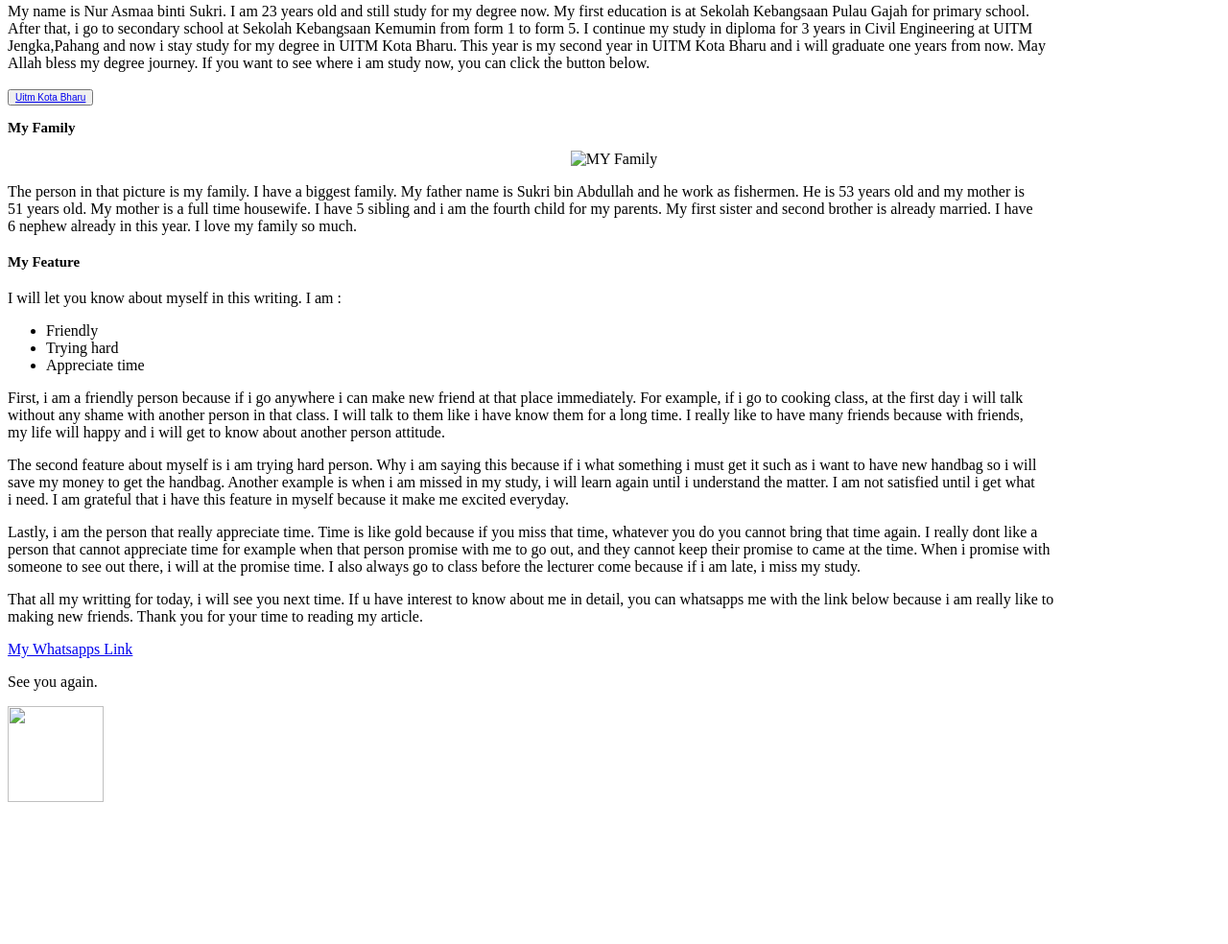
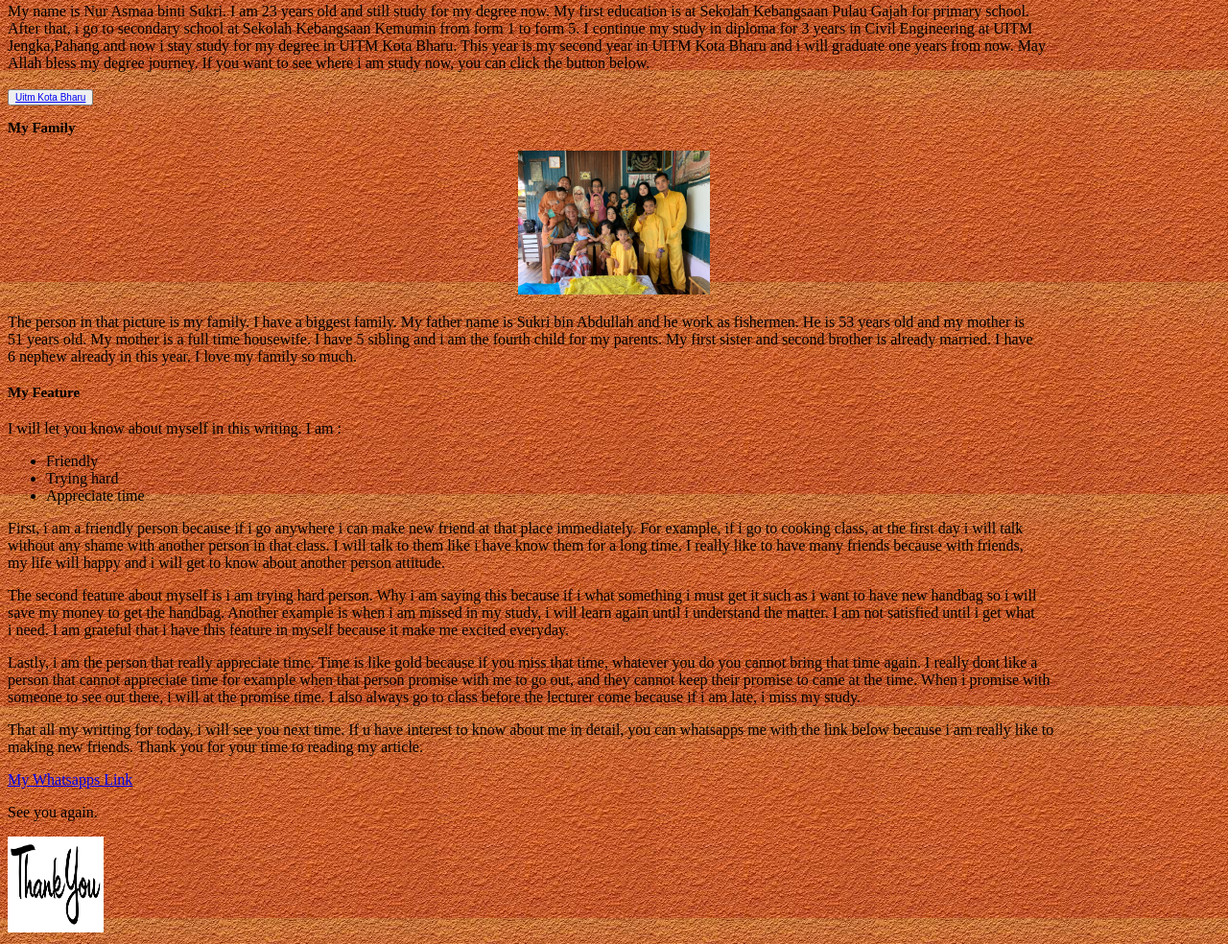
Before and after one commit to Nurasmaa/biography2, a plain HTML site: page index.html in a window 1280 px wide. Shown: the part 369-1353 px from the top of the page at 96% size. Before the commit the page ends 1217 px from the top, so only its background shows below. Drawn offline with Linux system fonts and the light colour scheme.

Commit message:
Update index.html

```diff
--- a/index.html
+++ b/index.html
@@ -3,7 +3,7 @@
 <head>
 	<title>My Personal Biography</title>
 </head>
-<body background="biography/2.jpg">
+<body background="2.jpg">
 <h1 style="color:purple">My Personal Biography</h1>
 <hr>
 <center><img src="asmaa.jpeg" alt="this is asmaa picture" height="150" width="200"></center>
@@ -18,7 +18,7 @@
 
 <h3 style="font-size: 15px;">My Family</h3>
 
-<center><img src="biography/family.jpg" alt="MY Family" height="150" width="200"></center>
+<center><img src="family.jpg" alt="my Family" height="150" width="200"></center>
 
 <P>The person in that picture is my family. I have a biggest family. My father name is Sukri bin Abdullah and he work as fishermen. He is 53 years old and my mother is <br> 51 years old. My mother is a full time housewife. I have 5 sibling and i am the fourth child for my parents. My first sister and second brother is already married. I have <br> 6 nephew already in this year. I love my family so much. </P>
 
@@ -45,7 +45,7 @@
 
 <p>See you again.</p>
 
-<img src="biography/tq.png" height="100" width="100">
+<img src="tq.png" height="100" width="100">
 
 </body>
 </html>
```
